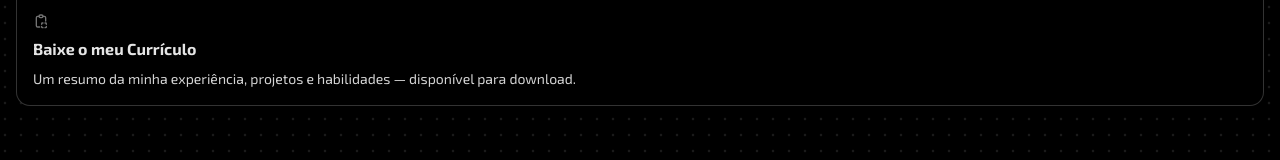
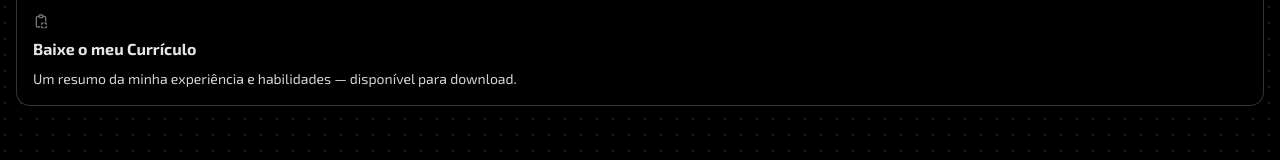
Before and after one commit to ramon541/portfolio_v2, a Next.js app: page / in a window 1280 px wide. Shown: the part 1774-1934 px from the top of the page. Built offline with nearby package versions, Linux system fonts and the light colour scheme.

Commit message:
:sparkles: feat: Adiciona o download do currículo

```diff
--- a/src/containers/personal-interests/index.tsx
+++ b/src/containers/personal-interests/index.tsx
@@ -47,7 +47,7 @@ const SkeletonOne = () => {
       <EvervaultCard
         text={
           <a
-            href="/files/kinhbach_resume.pdf"
+            href="/files/ramondias_curriculo.pdf"
             download
             className="flex flex-col items-center justify-center"
           >
@@ -99,8 +99,7 @@ const items = [
     title: "Baixe o meu Currículo",
     description: (
       <span className="text-sm">
-        Um resumo da minha experiência, projetos e habilidades — disponível para
-        download.
+        Um resumo da minha experiência e habilidades — disponível para download.
       </span>
     ),
     header: <SkeletonOne />,
```
Also changed, not shown: 2 other files (tests, documents, lock files or other folders).
